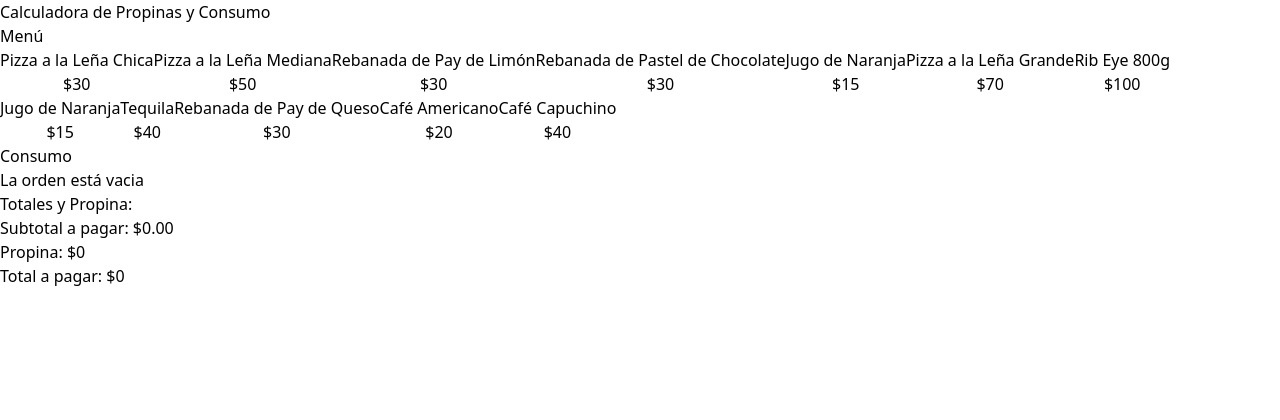
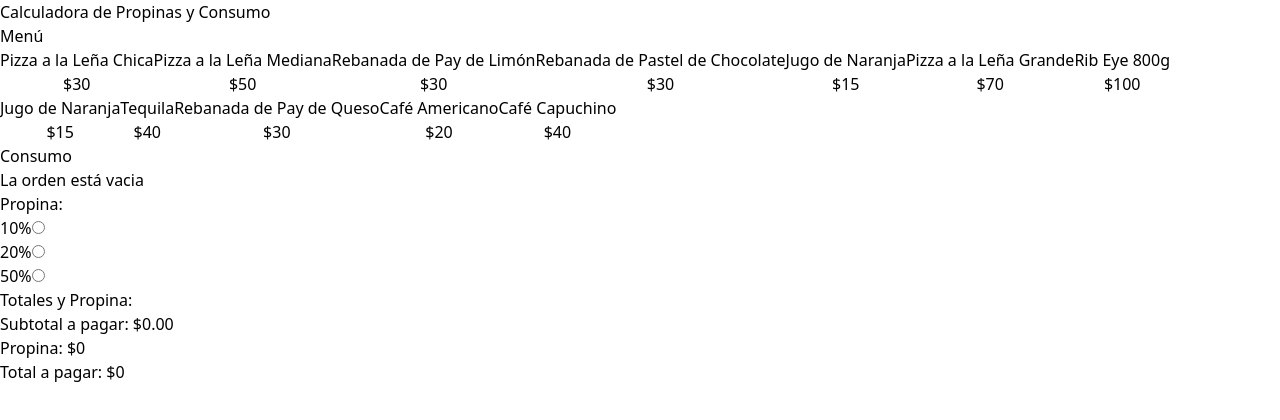
Before and after one commit to DanielMR-dev/CalculadoraPropinas-REACT-TypeScript, a React (Vite) app: page / in a window 1280 px wide. Shown: the top 420 px of the page. Built offline with nearby package versions, Linux system fonts and the light colour scheme.

Commit message:
Primeros ajustes a las propinas

```diff
--- a/src/App.tsx
+++ b/src/App.tsx
@@ -1,6 +1,7 @@
 import MenuItem from "./components/MenuItem"
 import OrderContents from "./components/OrderContents"
 import OrderTotals from "./components/OrderTotals"
+import TipPercentageForm from "./components/TipPercentageForm"
 import { menuItems } from "./data/db"
 import useOrder from "./hooks/useOrder"
 
@@ -37,6 +38,10 @@
             removeItem={removeItem}
           />
 
+          <TipPercentageForm
+
+          />
+
           <OrderTotals
             order={order}
           />
--- /dev/null
+++ b/src/components/TipPercentageForm.tsx
@@ -0,0 +1,38 @@
+const tipOptions = [
+    {
+      id: 'tip-10',
+      value: .10,
+      label: '10%'
+    },
+    {
+      id: 'tip-20',
+      value: .20,
+      label: '20%'
+    },
+    {
+      id: 'tip-50',
+      value: .50,
+      label: '50%'
+    },
+  ]
+
+export default function TipPercentageForm() {
+    return (
+        <div>
+            <h3 className="font-black text-2xl">Propina:</h3>
+            <form>
+                {tipOptions.map(tip => (
+                    <div key={tip.id} className="flex gap-2">
+                        <label htmlFor="">{tip.label}</label>
+                        <input
+                            id={tip.id}
+                            type="radio"
+                            name="tip"
+                            value={tip.value}
+                        />
+                    </div>
+                ))}
+            </form>
+        </div>
+    )
+}
```
